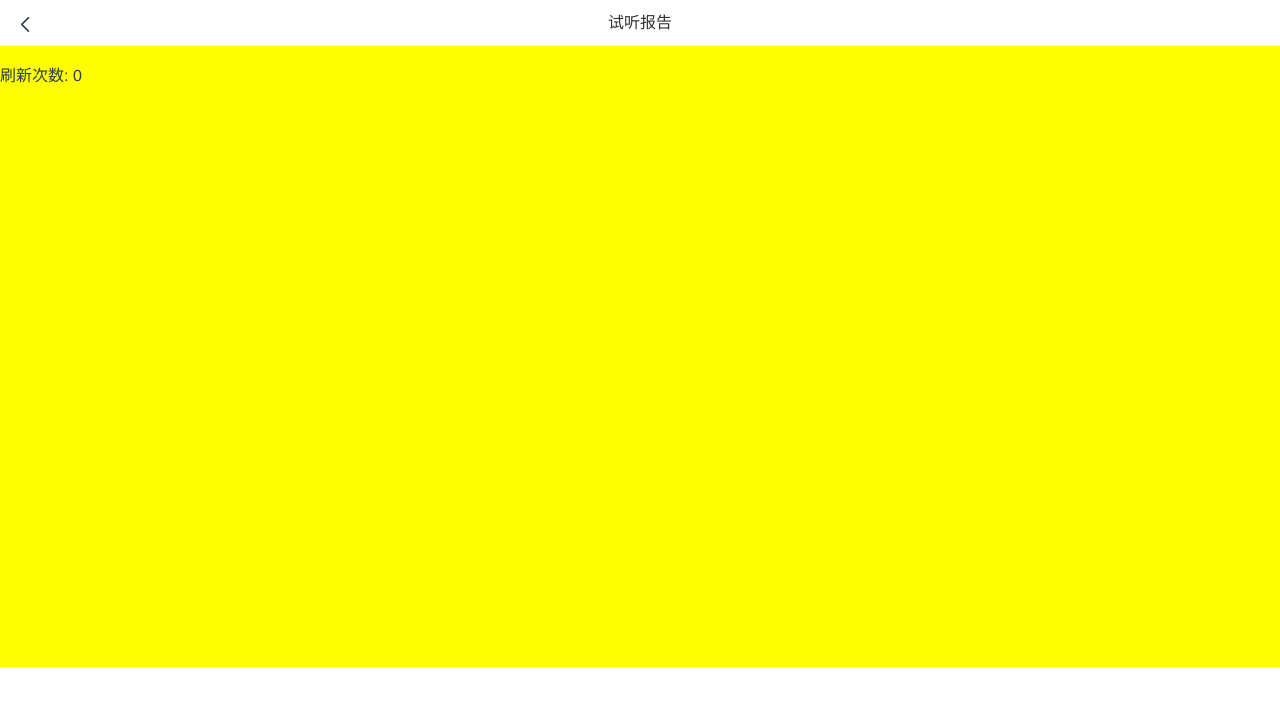
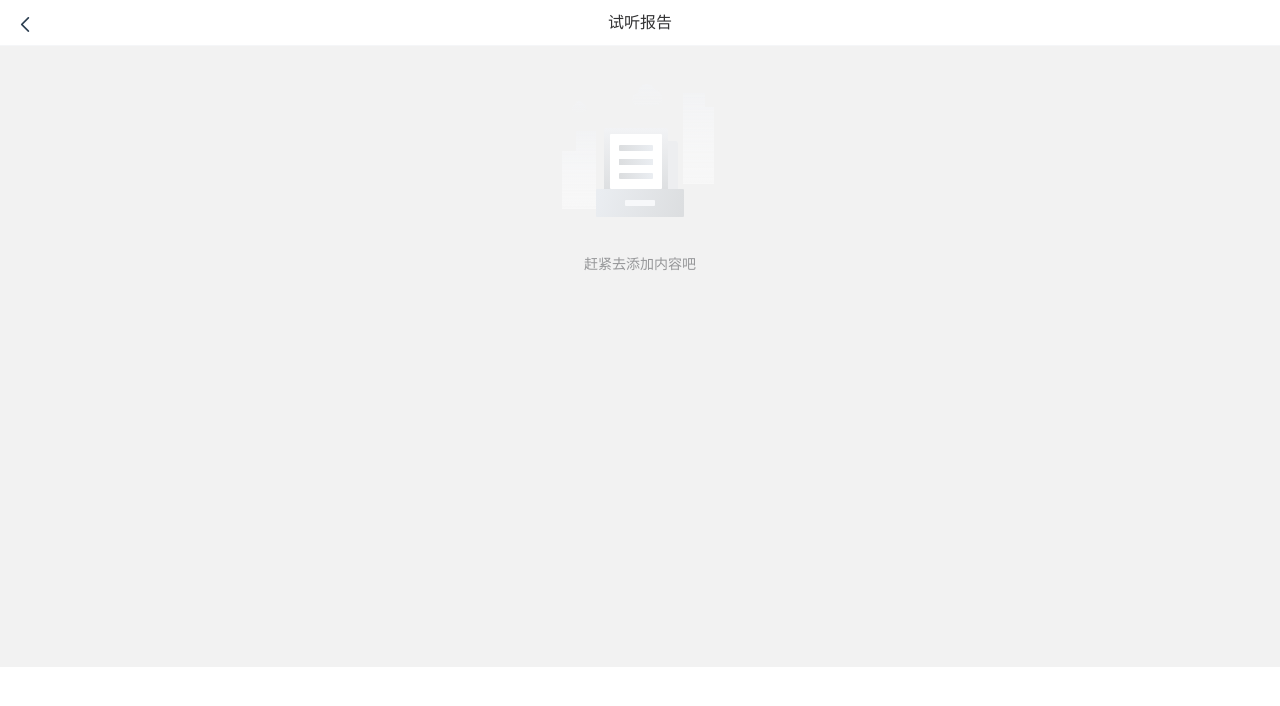
Before and after one commit to Chan-picle/putaojia, a Vue app: page /#/baogao in a window 1280 px wide. Shown: the top 706 px of the page. Built offline with nearby package versions, Linux system fonts and the light colour scheme; a web font is replaced by a local one.

Commit message:
添加内容

```diff
--- a/src/views/mien/Baogao.vue
+++ b/src/views/mien/Baogao.vue
@@ -5,26 +5,22 @@
       <van-icon class="left" name="arrow-left" @click="luyou"/>
     </div>
     <van-pull-refresh class="xiala" v-model="state.loading" @refresh="onRefresh">
-      <p>刷新次数: {{ state.count }}</p>
+      <van-empty description="赶紧去添加内容吧" />
     </van-pull-refresh>
   </div>
 </template>
 
 <script>
 import { reactive } from 'vue';
-import { Toast } from 'vant';
 
 export default {
   setup() {
     const state = reactive({
-      count: 0,
       loading: false,
     });
     const onRefresh = () => {
       setTimeout(() => {
-        Toast('刷新成功');
         state.loading = false;
-        state.count++;
       }, 1000);
     };
 
@@ -53,7 +49,7 @@ export default {
     }
 
     .xiala{
-      background-color: yellow;
+      background-color: #F2F2F2;
       height: 621px;
     }
   }
--- a/src/views/mien/Dingdan.vue
+++ b/src/views/mien/Dingdan.vue
@@ -9,7 +9,7 @@
     <van-tabs  animated swipeable>
       <van-tab v-for="(item,index) in list" :key="index" :title="item.title">
         <van-pull-refresh class="xiala" v-model="state.loading" @refresh="onRefresh">
-          <span class="aa">{{item.title}}</span>
+          <van-empty description="赶紧去添加内容吧" />
         </van-pull-refresh>
       </van-tab>
     </van-tabs>
--- a/src/views/mien/Huiben.vue
+++ b/src/views/mien/Huiben.vue
@@ -5,26 +5,22 @@
       <van-icon class="left" name="arrow-left" @click="luyou"/>
     </div>
     <van-pull-refresh class="xiala" v-model="state.loading" @refresh="onRefresh">
-      <p>刷新次数: {{ state.count }}</p>
+      <van-empty description="赶紧去添加内容吧" />
     </van-pull-refresh>
   </div>
 </template>
 
 <script>
 import { reactive } from 'vue';
-import { Toast } from 'vant';
 
 export default {
   setup() {
     const state = reactive({
-      count: 0,
       loading: false,
     });
     const onRefresh = () => {
       setTimeout(() => {
-        Toast('刷新成功');
         state.loading = false;
-        state.count++;
       }, 1000);
     };
 
@@ -53,7 +49,7 @@ export default {
     }
 
     .xiala{
-      background-color: yellow;
+      background-color: #F2F2F2;
       height: 621px;
     }
   }
--- a/src/views/mien/Huifang.vue
+++ b/src/views/mien/Huifang.vue
@@ -5,26 +5,22 @@
       <van-icon class="left" name="arrow-left" @click="luyou"/>
     </div>
     <van-pull-refresh class="xiala" v-model="state.loading" @refresh="onRefresh">
-      <p>刷新次数: {{ state.count }}</p>
+      <van-empty description="赶紧去添加内容吧" />
     </van-pull-refresh>
   </div>
 </template>
 
 <script>
 import { reactive } from 'vue';
-import { Toast } from 'vant';
 
 export default {
   setup() {
     const state = reactive({
-      count: 0,
       loading: false,
     });
     const onRefresh = () => {
       setTimeout(() => {
-        Toast('刷新成功');
         state.loading = false;
-        state.count++;
       }, 1000);
     };
 
@@ -53,7 +49,7 @@ export default {
     }
 
     .xiala{
-      background-color: yellow;
+      background-color: #F2F2F2;
       height: 621px;
     }
   }
--- a/src/views/mien/Kecheng.vue
+++ b/src/views/mien/Kecheng.vue
@@ -5,26 +5,22 @@
       <van-icon class="left" name="arrow-left" @click="luyou"/>
     </div>
     <van-pull-refresh class="xiala" v-model="state.loading" @refresh="onRefresh">
-      <p>刷新次数: {{ state.count }}</p>
+      <van-empty description="赶紧去添加内容吧" />
     </van-pull-refresh>
   </div>
 </template>
 
 <script>
 import { reactive } from 'vue';
-import { Toast } from 'vant';
 
 export default {
   setup() {
     const state = reactive({
-      count: 0,
       loading: false,
     });
     const onRefresh = () => {
       setTimeout(() => {
-        Toast('刷新成功');
         state.loading = false;
-        state.count++;
       }, 1000);
     };
 
@@ -53,7 +49,7 @@ export default {
     }
 
     .xiala{
-      background-color: yellow;
+      background-color: #F2F2F2;
       height: 621px;
     }
   }
--- a/src/views/mien/Peiyin.vue
+++ b/src/views/mien/Peiyin.vue
@@ -5,26 +5,22 @@
       <van-icon class="left" name="arrow-left" @click="luyou"/>
     </div>
     <van-pull-refresh class="xiala" v-model="state.loading" @refresh="onRefresh">
-      <p>刷新次数: {{ state.count }}</p>
+      <van-empty description="赶紧去添加内容吧" />
     </van-pull-refresh>
   </div>
 </template>
 
 <script>
 import { reactive } from 'vue';
-import { Toast } from 'vant';
 
 export default {
   setup() {
     const state = reactive({
-      count: 0,
       loading: false,
     });
     const onRefresh = () => {
       setTimeout(() => {
-        Toast('刷新成功');
         state.loading = false;
-        state.count++;
       }, 1000);
     };
 
@@ -53,7 +49,7 @@ export default {
     }
 
     .xiala{
-      background-color: yellow;
+      background-color: #F2F2F2;
       height: 621px;
     }
   }
--- a/src/views/mien/Shengyv.vue
+++ b/src/views/mien/Shengyv.vue
@@ -5,6 +5,7 @@
       <van-icon class="left" name="arrow-left" @click="luyou" />
     </div>
     <van-pull-refresh class="xiala" v-model="state.loading" @refresh="onRefresh" success-text="刷新成功">
+      <van-empty description="赶紧去添加内容吧" />
     </van-pull-refresh>
   </div>
 </template>
--- a/src/views/mien/waijiao.vue
+++ b/src/views/mien/waijiao.vue
@@ -5,6 +5,7 @@
       <van-icon class="left" name="arrow-left" @click="luyou" />
     </div>
     <van-pull-refresh class="xiala" v-model="state.loading" @refresh="onRefresh" success-text="刷新成功">
+      <van-empty description="暂时还没有内容" />
     </van-pull-refresh>
   </div>
 </template>
```
